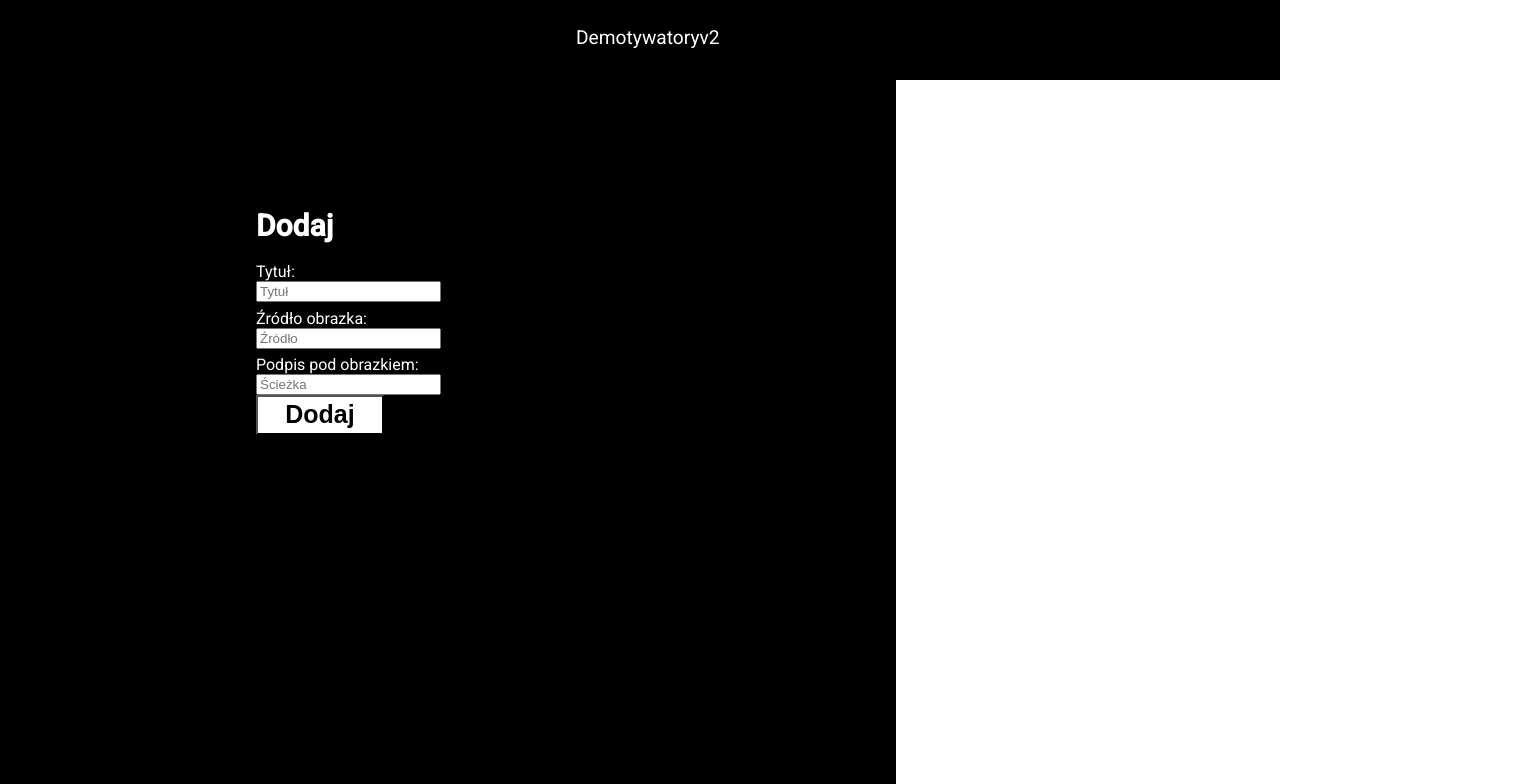
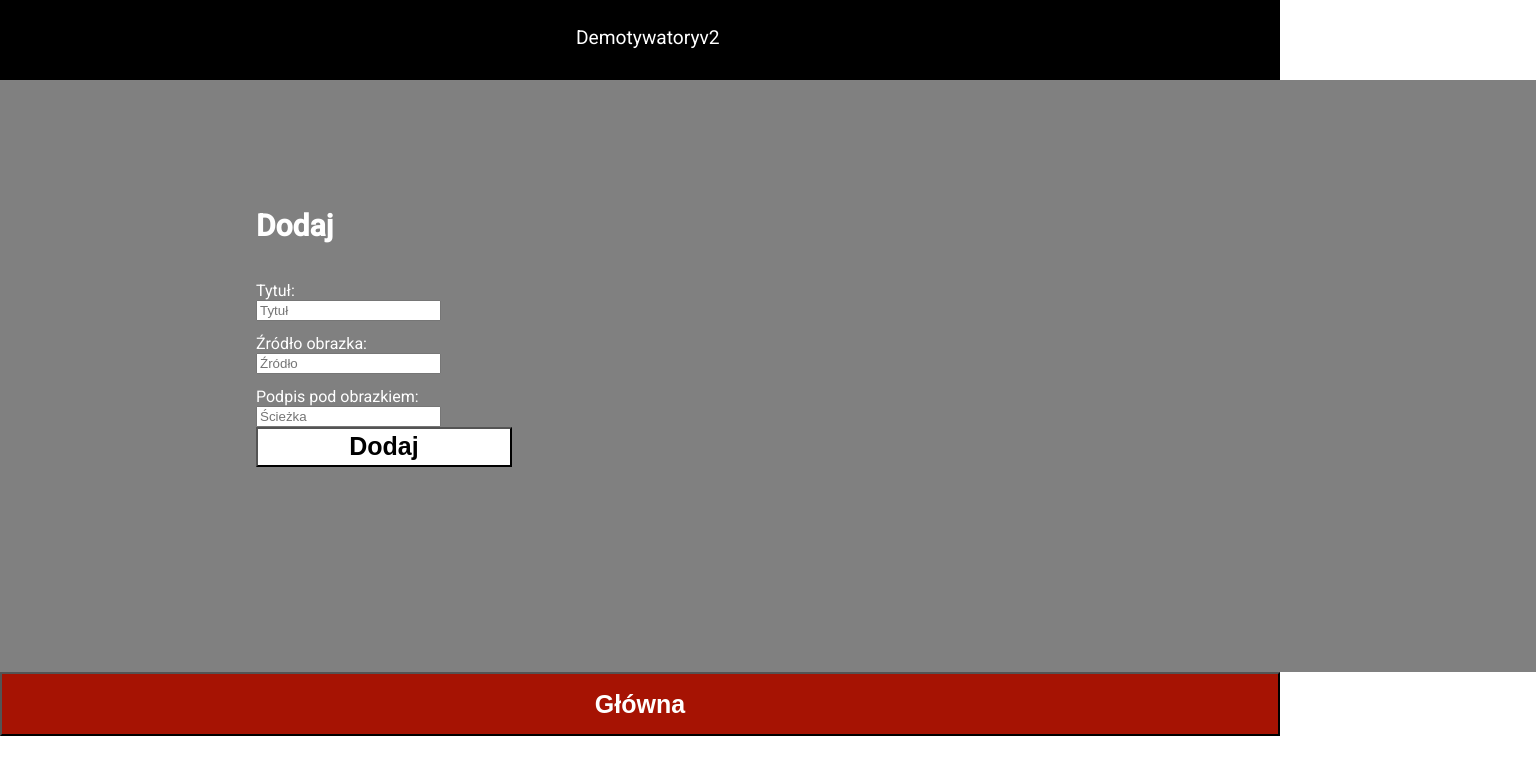
Before and after one commit to mmakula270490/DemotywatoryV2ProjectSDAFrontEnd, an Angular app: page /addNew in a window 1280 px wide. Shown: the top 784 px of the page, 1536 px wide, since content can reach past the window. Built offline with nearby package versions, Linux system fonts and the light colour scheme.

Commit message:
Small layout update in add component

```diff
--- a/src/app/components/add-demot/add-demot.component.css
+++ b/src/app/components/add-demot/add-demot.component.css
@@ -1,7 +1,7 @@
 .registration{
-    background-color: black;
-    height: 100%;
-    width: 25%;
+    background-color: gray;
+    height: 50%;
+    width: 100%;
     padding-left: 20%;
     padding-top: 10%;
     padding-bottom: 5%;
@@ -22,8 +22,17 @@
 .addButon{
     position: relative;
     width: 20%;
-    height: 5%;
+    height: 10%;
     font-size: 25px;
     font-weight: bold;
     background-color: white;
 }
+
+.returnToMain{
+    width: 100%;
+    height: 8%;
+    background-color: RGB(166, 19, 3);
+    font-size: 25px;
+    font-weight: bold;
+    color: white;
+}
--- a/src/app/components/add-demot/add-demot.component.html
+++ b/src/app/components/add-demot/add-demot.component.html
@@ -1,5 +1,5 @@
 <app-top-bar-generic></app-top-bar-generic>
-<div style="width: 50%; float: left;" class="registration">
+<div class="registration">
     <div>
     <div class="addText">Dodaj</div>
     <div class="title">Tytuł:</div>
@@ -11,6 +11,5 @@
     </div>
     <button class="addButon">Dodaj</button>
 </div>
-<div style="width: 50%;float:right" class="login">
-    <div class="add">Dodaj</div>
-</div>
+
+<button class="returnToMain" [routerLink]="['/']">Główna</button>
--- a/src/app/components/sign-in/sign-in.component.css
+++ b/src/app/components/sign-in/sign-in.component.css
@@ -31,11 +31,6 @@
 }
 
 .registartionPasswordText{
-    color: white;
-    padding-top: 1%;
-}
-
-.repeatPasswrodText{
     color: white;
     padding-top: 1%;
 }
--- a/src/app/components/sign-in/sign-in.component.html
+++ b/src/app/components/sign-in/sign-in.component.html
@@ -8,8 +8,7 @@
         <input type="email" placeholder="Email"[(ngModel)]="registrationUserEmail">
         <div class="registartionPasswordText">Hasło</div>
         <input type="password" placeholder="Hasło"[(ngModel)]="registrationUserPassword">
-        <div class="repeatPasswrodText">Powtórz hasło</div>
-        <input type="password" placeholder="Powtórz hasło"[(ngModel)]="registrationUserRepeatedPassword">
+
         <div class ="spaceButton"></div>
         <button class="registrationButton"
         (click)="registrationButtonClick()">Rejestracja</button>
```
